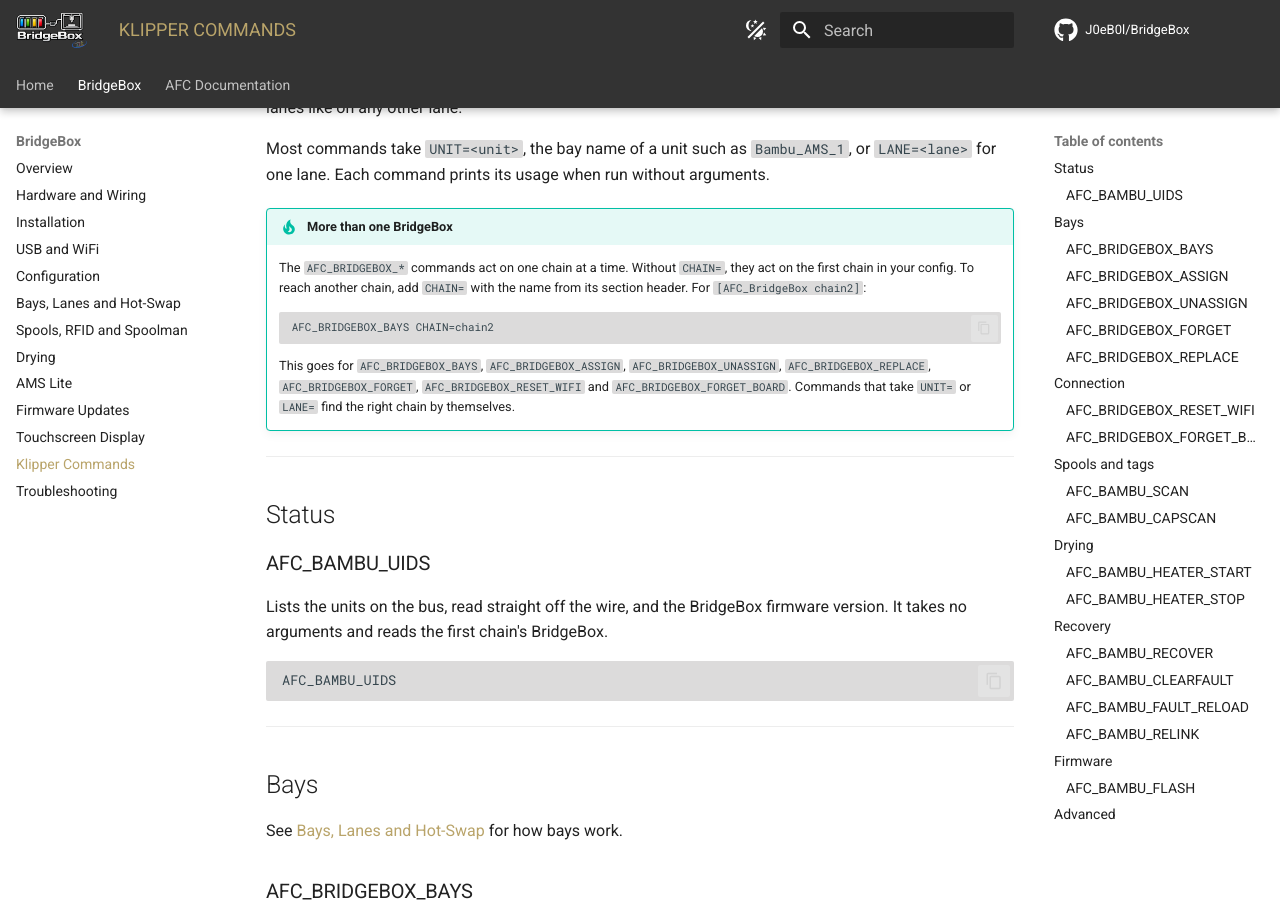
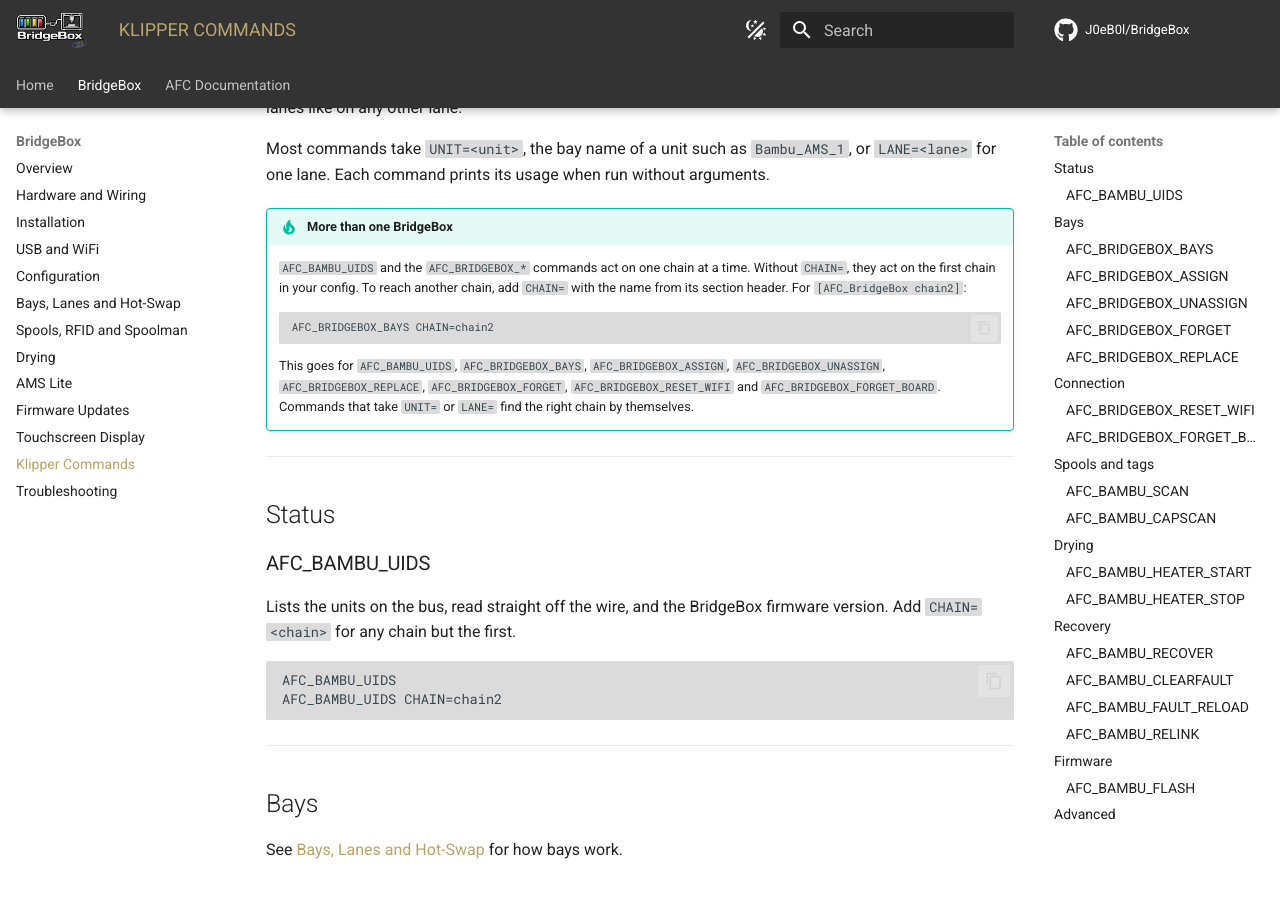
Before and after one commit to J0eB0l/BridgeBox, an MkDocs documentation site: the page built from docs/bridgebox/commands.md, in a window 1280 px wide and 900 px high, scrolled down 236 px. Built offline with MkDocs 1.6.1 and Material for MkDocs 9.7.7, drawn with Linux system fonts in a browser that asks for light colours; comment, search, counter and statistics services are not loaded.

Commit message:
Docs: AFC_BAMBU_UIDS takes CHAIN=

````diff
--- a/docs/bridgebox/commands.md
+++ b/docs/bridgebox/commands.md
@@ -8,7 +8,7 @@ command prints its usage when run without arguments.
 
 !!! tip "More than one BridgeBox"
 
-    The `AFC_BRIDGEBOX_*` commands act on one chain at a time. Without `CHAIN=`, they act on the first chain in your
+    `AFC_BAMBU_UIDS` and the `AFC_BRIDGEBOX_*` commands act on one chain at a time. Without `CHAIN=`, they act on the first chain in your
     config. To reach another chain, add `CHAIN=` with the name from its section header. For
     `[AFC_BridgeBox chain2]`:
 
@@ -16,8 +16,8 @@ command prints its usage when run without arguments.
     AFC_BRIDGEBOX_BAYS CHAIN=chain2
     ```
 
-    This goes for `AFC_BRIDGEBOX_BAYS`, `AFC_BRIDGEBOX_ASSIGN`, `AFC_BRIDGEBOX_UNASSIGN`, `AFC_BRIDGEBOX_REPLACE`,
-    `AFC_BRIDGEBOX_FORGET`, `AFC_BRIDGEBOX_RESET_WIFI` and `AFC_BRIDGEBOX_FORGET_BOARD`. Commands that take `UNIT=` or
+    This goes for `AFC_BAMBU_UIDS`, `AFC_BRIDGEBOX_BAYS`, `AFC_BRIDGEBOX_ASSIGN`, `AFC_BRIDGEBOX_UNASSIGN`,
+    `AFC_BRIDGEBOX_REPLACE`, `AFC_BRIDGEBOX_FORGET`, `AFC_BRIDGEBOX_RESET_WIFI` and `AFC_BRIDGEBOX_FORGET_BOARD`. Commands that take `UNIT=` or
     `LANE=` find the right chain by themselves.
 
 -----
@@ -26,11 +26,12 @@ command prints its usage when run without arguments.
 
 ### AFC_BAMBU_UIDS
 
-Lists the units on the bus, read straight off the wire, and the BridgeBox firmware version. It takes no arguments and
-reads the first chain's BridgeBox.
+Lists the units on the bus, read straight off the wire, and the BridgeBox firmware version. Add `CHAIN=<chain>` for
+any chain but the first.
 
 ```
 AFC_BAMBU_UIDS
+AFC_BAMBU_UIDS CHAIN=chain2
 ```
 
 -----
````
